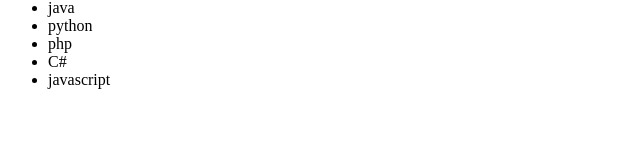
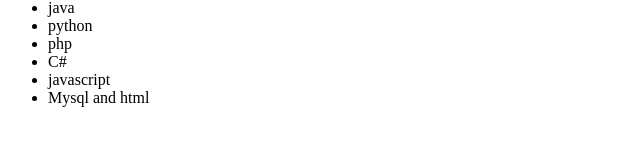
Before and after one commit to boluis/hello, a plain HTML site: page index.html in a window 1280 px wide. Shown: the part 198-344 px from the top of the page, without its empty margins (0-640 px from the left). Drawn offline with Linux system fonts and the light colour scheme.

Commit message:
add mysql and html

```diff
--- a/index.html
+++ b/index.html
@@ -16,6 +16,7 @@
         <li>php</li>
         <li>C#</li>
         <li>javascript</li>
+        <li>Mysql and html</li>
     </ul>
 
 </body>
```
